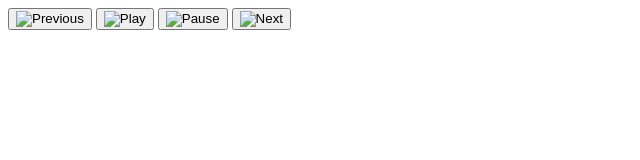
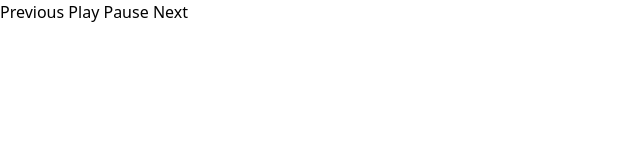
Before and after one commit to CalebJohnson1/Music, a website: page index.html in a window 1280 px wide. Shown: the whole page, without its empty margins (0-640 px from the left). Drawn offline with Linux system fonts and the light colour scheme.

Commit message:
Added tailwind functionality to project.

```diff
--- a/index.html
+++ b/index.html
@@ -5,6 +5,7 @@
     <meta name="viewport" content="width=device-width, initial-scale=1.0">
     <title>Music Player</title>
     <script src="musicPlayer.js"></script>
+    <link href="src/output.css" rel="stylesheet">
 </head>
 
 <body>
@@ -14,10 +15,10 @@
             Your browser does not support the audio element.
         </audio>
 
-        <button><img src="" alt="Previous"></button>
-        <button onclick="playMusic()"><img src="" alt="Play"></button>
-        <button onclick="pauseMusic()"><img src="" alt="Pause"></button>
-        <button><img src="" alt="Next"></button>
+        <button>Previous</button>
+        <button onclick="playMusic()">Play</button>
+        <button onclick="pauseMusic()">Pause</button>
+        <button>Next</button>
         <p id="song-title"></p>
         <p id="song-duration"></p>
     </div>
--- /dev/null
+++ b/src/input.css
@@ -0,0 +1 @@
+@import "tailwindcss";
```
Also changed, not shown: package.json (added, +16 -0 lines), src/output.css (added), 3 other files.
